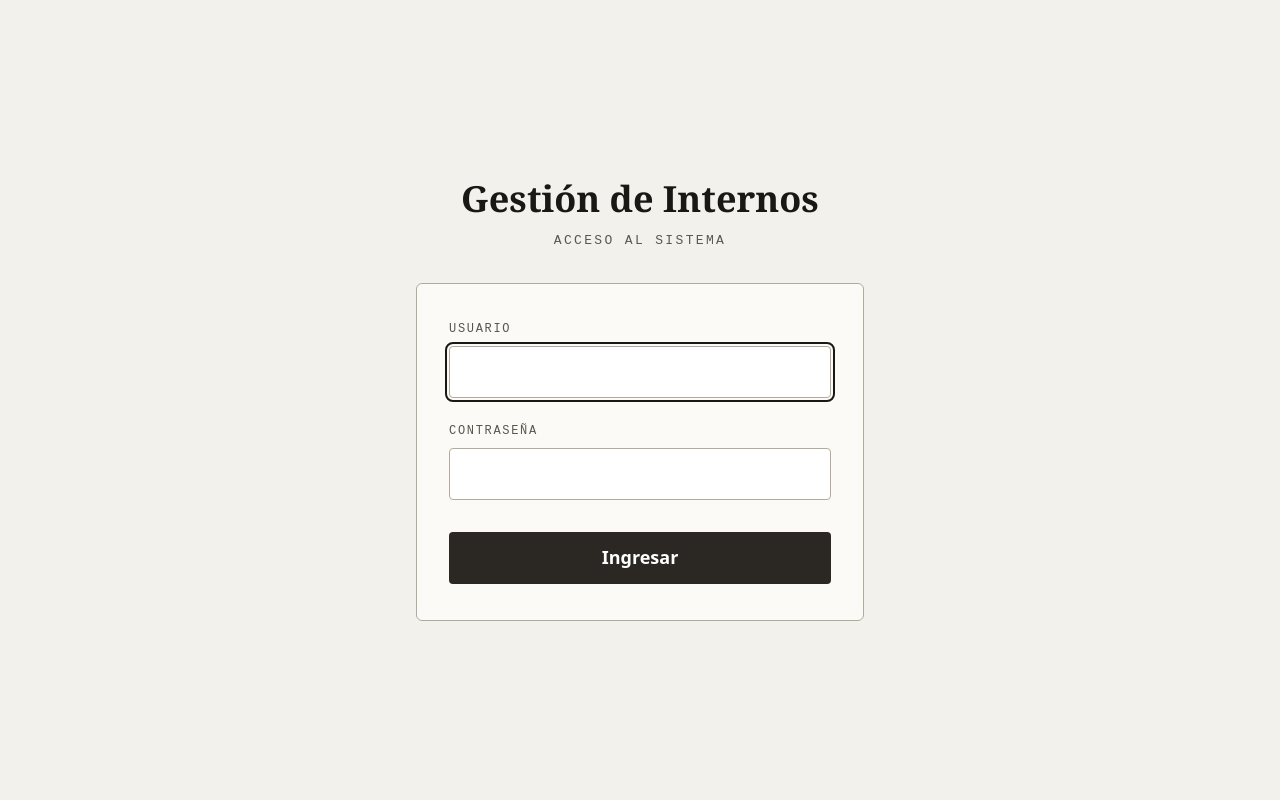
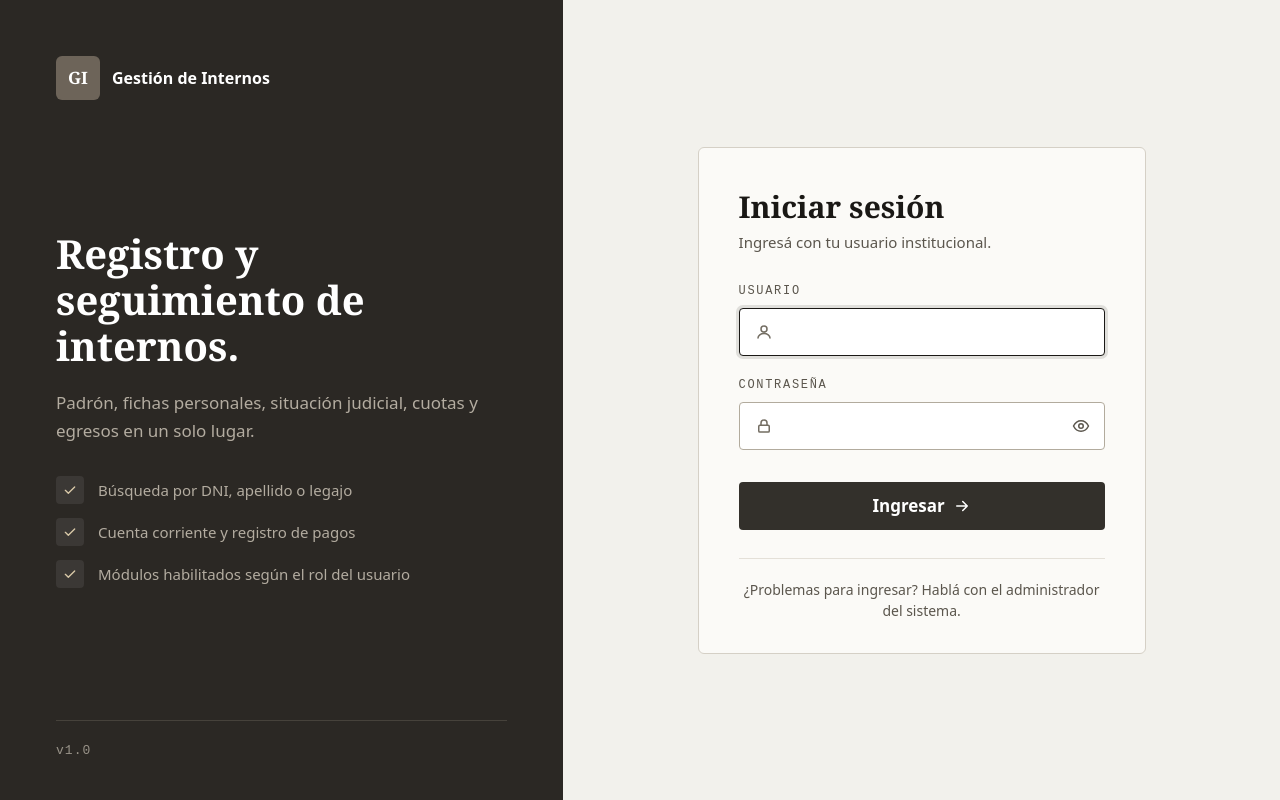
Before and after one commit to CristRamirez/proyecto-integrador-desktop, a React (Vite) app: page / in a window 1280 px wide. Built offline with nearby package versions, Linux system fonts and the light colour scheme; no server answers.

Commit message:
style(ui): login en dos paneles

```diff
--- a/src/components/Login.jsx
+++ b/src/components/Login.jsx
@@ -1,9 +1,22 @@
 import { useState } from 'react'
 import { login } from '../api/auth'
+import { Aviso, Etiqueta, Icono } from './ui'
+
+const PUNTOS = [
+  'Búsqueda por DNI, apellido o legajo',
+  'Cuenta corriente y registro de pagos',
+  'Módulos habilitados según el rol del usuario',
+]
+
+const claseCampo =
+  'h-12 w-full rounded-xs border border-line-strong bg-white pl-11 text-[17px] text-ink transition-shadow duration-150 focus:border-ink focus:ring-3 focus:ring-ink/12 focus:outline-none'
+
+const claseIcono = 'pointer-events-none absolute top-1/2 left-4 h-[18px] w-[18px] -translate-y-1/2 text-ink-faint'
 
 export default function Login({ onLogin }) {
   const [usuario, setUsuario] = useState('')
   const [clave, setClave] = useState('')
+  const [verClave, setVerClave] = useState(false)
   const [error, setError] = useState('')
   const [cargando, setCargando] = useState(false)
 
@@ -22,33 +35,61 @@ export default function Login({ onLogin }) {
   }
 
   return (
-    <div className="flex h-full items-center justify-center bg-paper px-6">
-      <div className="w-full max-w-md">
-        <div className="mb-8 text-center">
-          <h1 className="font-serif text-4xl font-semibold text-ink">Gestión de Internos</h1>
-          <p className="mt-3 font-mono text-[13px] tracking-[0.18em] text-ink-soft uppercase">
-            Acceso al sistema
-          </p>
+    <div className="flex h-full bg-paper">
+      <section className="hidden w-[44%] max-w-[640px] shrink-0 flex-col justify-between gap-10 bg-rail px-14 pt-14 pb-10 text-rail-soft lg:flex">
+        <div className="flex items-center gap-3">
+          <span
+            aria-hidden="true"
+            className="flex h-11 w-11 items-center justify-center rounded-sm bg-accent font-serif text-[17px] font-semibold text-white"
+          >
+            GI
+          </span>
+          <span className="text-[16px] font-semibold text-white">Gestión de Internos</span>
         </div>
 
-        <form
-          onSubmit={enviar}
-          className="border border-line-strong bg-surface px-8 py-9 rounded-sm"
-        >
+        <div className="max-w-md">
+          <h1 className="font-serif text-[40px] leading-[1.15] font-semibold text-white">
+            Registro y seguimiento de internos.
+          </h1>
+          <p className="mt-5 text-[17px] leading-relaxed">
+            Padrón, fichas personales, situación judicial, cuotas y egresos en un solo lugar.
+          </p>
+          <ul className="mt-8 space-y-3.5">
+            {PUNTOS.map((punto) => (
+              <li key={punto} className="flex items-center gap-3.5 text-[15px]">
+                <span className="flex h-7 w-7 shrink-0 items-center justify-center rounded-xs bg-rail-active text-rail-mark">
+                  <Icono nombre="check" className="h-4 w-4" />
+                </span>
+                {punto}
+              </li>
+            ))}
+          </ul>
+        </div>
+
+        <div className="border-t border-rail-line pt-5 font-mono text-[13px] tracking-[0.08em] text-rail-soft/80">
+          v1.0
+        </div>
+      </section>
+
+      <main className="flex flex-1 items-center justify-center overflow-y-auto px-6 py-10">
+        <form onSubmit={enviar} className="w-full max-w-md rounded-sm border border-line bg-surface px-10 pt-10 pb-8">
+          <h2 className="font-serif text-[30px] leading-tight font-semibold text-ink">Iniciar sesión</h2>
+          <p className="mt-1.5 text-[15px] text-ink-soft">Ingresá con tu usuario institucional.</p>
+
           {error && (
-            <p
-              role="alert"
-              className="mb-6 border-l-4 border-ink bg-accent-soft px-4 py-3 text-[16px] font-semibold text-ink"
-            >
-              {error}
-            </p>
+            <div className="mt-6">
+              <Aviso>{error}</Aviso>
+            </div>
           )}
 
-          <label className="block">
-            <span className="mb-2 block font-mono text-[12px] tracking-[0.14em] text-ink-soft uppercase">
-              Usuario
-            </span>
+          <div className="mt-7">
+            <label htmlFor="login-usuario">
+              <Etiqueta>Usuario</Etiqueta>
+            </label>
+            <div className="relative">
+              <Icono nombre="persona" className={claseIcono} />
               <input
+                id="login-usuario"
                 type="text"
                 name="usuario"
                 value={usuario}
@@ -56,33 +97,58 @@ export default function Login({ onLogin }) {
                 autoFocus
                 autoComplete="off"
                 spellCheck={false}
-              className="h-13 w-full border border-line-strong bg-white px-4 text-[18px] text-ink rounded-xs"
+                className={`${claseCampo} pr-4`}
               />
+            </div>
+          </div>
+
+          <div className="mt-5">
+            <label htmlFor="login-clave">
+              <Etiqueta>Contraseña</Etiqueta>
             </label>
-
-          <label className="mt-6 block">
-            <span className="mb-2 block font-mono text-[12px] tracking-[0.14em] text-ink-soft uppercase">
-              Contraseña
-            </span>
+            <div className="relative">
+              <Icono nombre="candado" className={claseIcono} />
               <input
-              type="password"
+                id="login-clave"
+                type={verClave ? 'text' : 'password'}
                 name="clave"
                 value={clave}
                 onChange={(e) => setClave(e.target.value)}
                 autoComplete="off"
-              className="h-13 w-full border border-line-strong bg-white px-4 text-[18px] text-ink rounded-xs"
+                className={`${claseCampo} pr-12`}
               />
-          </label>
+              <button
+                type="button"
+                onClick={() => setVerClave((v) => !v)}
+                aria-label={verClave ? 'Ocultar contraseña' : 'Mostrar contraseña'}
+                aria-pressed={verClave}
+                className="absolute top-1/2 right-1.5 flex h-9 w-9 -translate-y-1/2 cursor-pointer items-center justify-center rounded-xs text-ink-soft transition-colors duration-150 hover:bg-accent-soft hover:text-ink"
+              >
+                <Icono nombre={verClave ? 'ojoCerrado' : 'ojo'} className="h-[18px] w-[18px]" />
+              </button>
+            </div>
+          </div>
 
           <button
             type="submit"
             disabled={cargando}
-            className="mt-8 h-13 w-full cursor-pointer bg-rail text-[18px] font-semibold text-white transition-colors duration-150 hover:bg-accent disabled:cursor-default disabled:opacity-60 rounded-xs"
+            className="mt-8 flex h-12 w-full cursor-pointer items-center justify-center gap-2 rounded-xs bg-primary text-[17px] font-semibold text-white transition-colors duration-150 hover:bg-primary-hover disabled:cursor-default disabled:opacity-60"
           >
-            {cargando ? 'Ingresando…' : 'Ingresar'}
+            {cargando ? (
+              'Ingresando…'
+            ) : (
+              <>
+                Ingresar
+                <Icono nombre="flecha" className="h-[18px] w-[18px]" />
+              </>
+            )}
           </button>
+
+          <p className="mt-7 border-t border-line-soft pt-5 text-center text-[14px] text-ink-soft">
+            ¿Problemas para ingresar? Hablá con el administrador del sistema.
+          </p>
         </form>
-      </div>
+      </main>
     </div>
   )
 }
--- a/src/components/ui.jsx
+++ b/src/components/ui.jsx
@@ -11,6 +11,11 @@ const ICONOS = {
   recibo: 'M6 3h12v18l-3-2-3 2-3-2-3 2V3zM9 8h6M9 12h6',
   ajustes: 'M20 7h-9M14 17H4M17 20a3 3 0 100-6 3 3 0 000 6zM7 10a3 3 0 100-6 3 3 0 000 6z',
   salir: 'M14 4h4a2 2 0 012 2v12a2 2 0 01-2 2h-4M10 16l-4-4 4-4M6 12h10',
+  candado: 'M6.5 11h11a1.5 1.5 0 011.5 1.5v6a1.5 1.5 0 01-1.5 1.5h-11A1.5 1.5 0 015 18.5v-6A1.5 1.5 0 016.5 11zM8 11V8a4 4 0 018 0v3',
+  ojo: 'M2 12s3.5-7 10-7 10 7 10 7-3.5 7-10 7S2 12 2 12zM12 15a3 3 0 100-6 3 3 0 000 6z',
+  ojoCerrado:
+    'M3 3l18 18M10.6 5.1A10.4 10.4 0 0112 5c6.5 0 10 7 10 7a17 17 0 01-3.2 4.2M6.6 6.6C3.8 8.4 2 12 2 12s3.5 7 10 7a9.7 9.7 0 005.4-1.6M9.9 9.9a3 3 0 004.2 4.2',
+  flecha: 'M5 12h14M13 6l6 6-6 6',
 }
 
 export function Icono({ nombre, className = 'h-5 w-5' }) {
```
Lines whose indentation alone changed are shown as unchanged.
